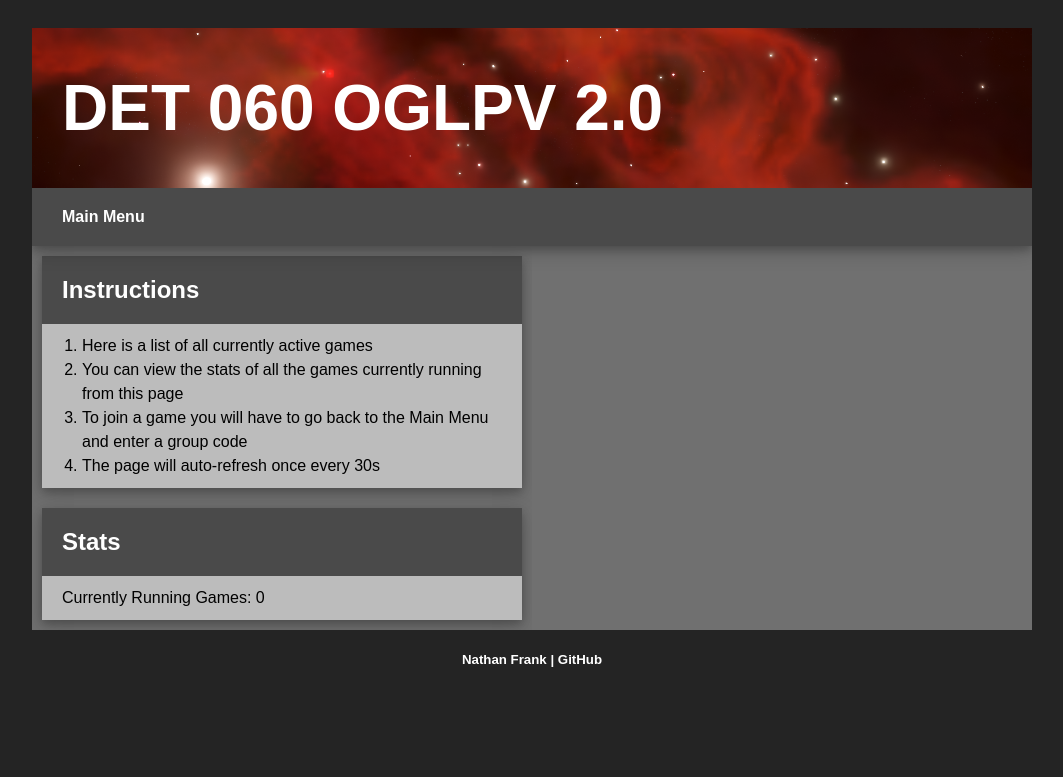
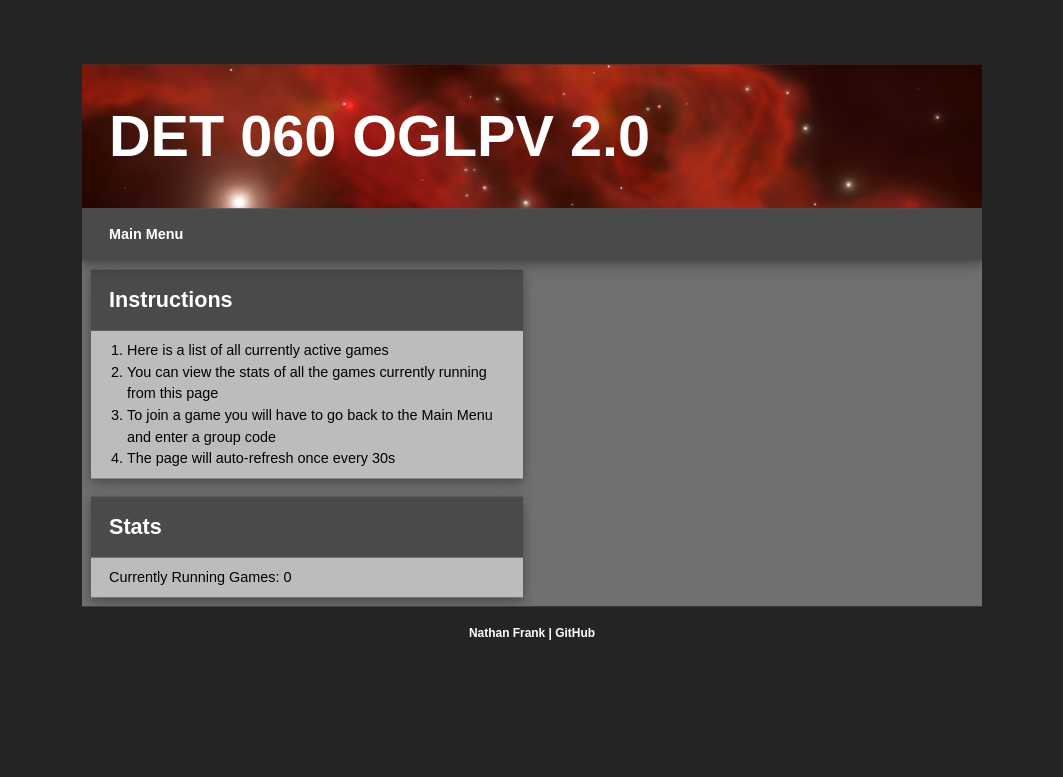
Before and after one commit to nathanjf/DET-060-GLP-VIEWER, a Flask app: page /browser in a window 1280 px wide. Shown: the top 777 px of the page, without its empty margins (108-1171 px from the left). Run offline with Flask 2, Linux system fonts and the light colour scheme; data that the repository does not hold is empty; parts of the project's set-up code (start-up, migrations or seed data) failed here and were passed over.

Commit message:
Update main.css

```diff
--- a/app/static/css/main.css
+++ b/app/static/css/main.css
@@ -1,6 +1,14 @@
 body {
     background-color: #242424;
     font-family: Arial, Helvetica, sans-serif;
+    -webkit-transform:scale(0.9);
+    -moz-transform:scale(0.9);
+    -ms-transform:scale(0.9);
+    transform:scale(0.9);
+    -ms-transform-origin:center center;
+    -webkit-transform-origin:center center;
+    -moz-transform-origin:center center;
+    transform-origin:center center;
 }
 
 .blockContentDiv {
```
